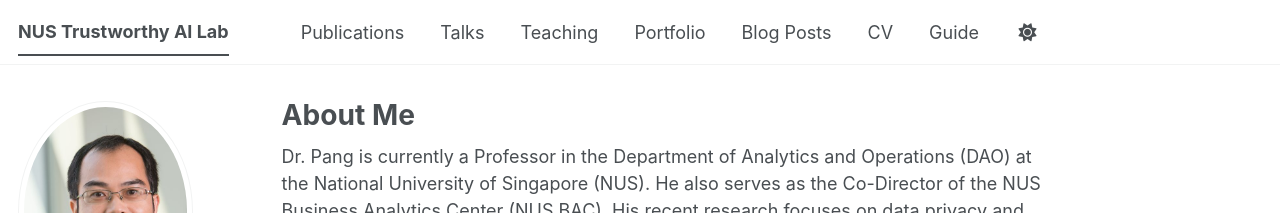
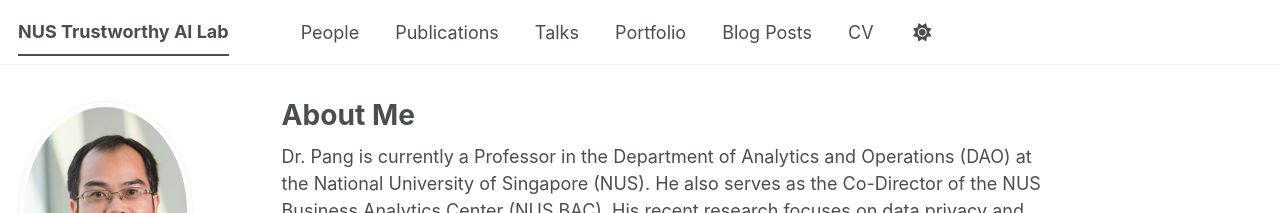
Before and after one commit to jamespangyan/jamespangyan.github.io, a Jekyll site: the page built from _pages/about.md, in a window 1280 px wide. Shown: the top 213 px of the page. Built offline with Jekyll 4.4.1, drawn with Linux system fonts in a browser that asks for light colours; some web fonts are replaced; a script bundle is joined from its source files by our own code; library files that are not in the unit come from our copies.

Commit message:
Update navigation.yml

```diff
--- a/_data/navigation.yml
+++ b/_data/navigation.yml
@@ -8,14 +8,15 @@
 #      Markdown formatted page while the second is generated using JSON.
 
 main:
+
+  - title: "People"
+    url: /teaching/
+
   - title: "Publications"
     url: /publications/
 
   - title: "Talks"
     url: /talks/
-
-  - title: "Teaching"
-    url: /teaching/
 
   - title: "Portfolio"
     url: /portfolio/
@@ -29,5 +30,5 @@ main:
   # - title: "CV"
   #   url: /cv-json/
 
-  - title: "Guide"
-    url: /markdown/
+  # - title: "Guide"
+  #  url: /markdown/
```
